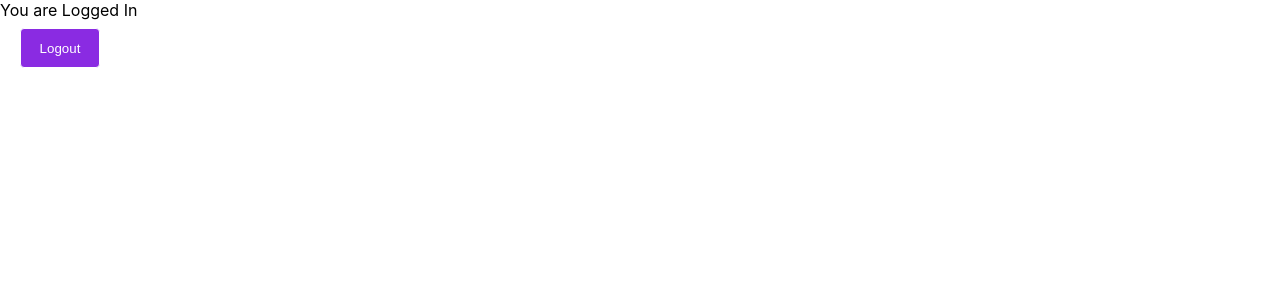
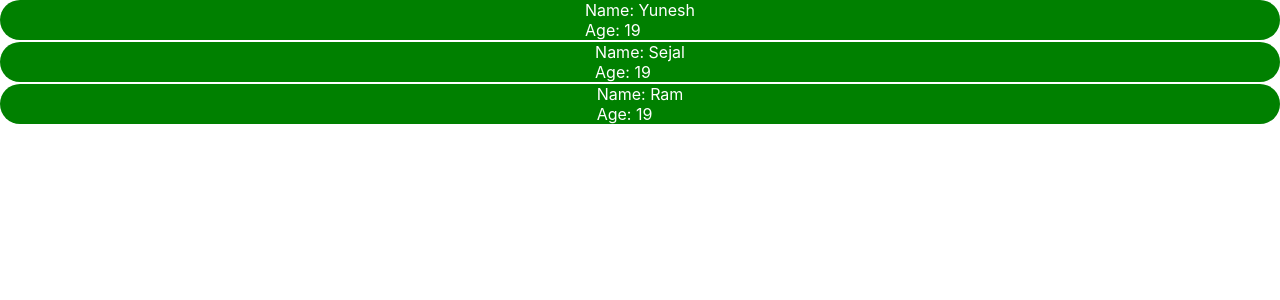
Before and after one commit to YuneshShrestha/React-Js, a React (Create React App) app: page / in a window 1280 px wide. Shown: the top 300 px of the page. Built offline with nearby package versions, Linux system fonts and the light colour scheme.

Commit message:
working with maps

```diff
--- a/src/App.js
+++ b/src/App.js
@@ -1,39 +1,25 @@
-import './App.css';
-import React,{useState} from 'react';
-import Navbar from './Navbar';
-
-// import Person from './Person';
-import Card  from './Card';
-import Message from './Message';
-import LoginButton from './LoginButton';
-// import GrandTotal from './GrandTotal';
-// jsx
-function App() {
-   let [loggedIn,setloggedIn]=useState(true);
-   const auth= ()=>{
-      return setloggedIn(!loggedIn);
-   };
-   return (
-      <div>
-      <Message auth_state={loggedIn}/>
-      <LoginButton clickHandler={auth} auth_state={loggedIn}/>
-      </div>
-   );
-
-
-
-//   return (
-//    <div>
-//     <Navbar />
-//     {/* <Person person={person}/> */}
-//     <div className='container'>
-//        <div>
-//           <Card product="T-shirt" description="Description..." price="600"/>
-//           <Card product="Pant" description="Description..." price="1000"/>
-//        </div>
-//     </div>
-//    </div>
-//   );
-}
-
+import React from "react";
+import Friend from "./Friend";
+// import Form from "./Form";
+const App=()=>{
+    let friends=[
+        {name:"Yunesh", age:19},
+        {name:"Sejal", age:19},
+        {name:"Ram", age:19},
+    ];
+    // let friends=[
+    //    'Yunesh',
+    //    'Ram',
+    //    'Gita'
+    // ];
+    return (
+        <div>
+            {
+                friends.map((friend)=>{
+                    return <Friend name={friend.name} age={friend.age}/>
+                })
+            }
+        </div>
+    );
+};
 export default App;
--- /dev/null
+++ b/src/Form.js
@@ -0,0 +1,45 @@
+import React,{useState} from "react";
+function Form()
+{
+    let [username, setUserName]=useState("");
+    let [subject, setSubject]=useState("");
+    let [student, setStudent]=useState({});
+    let [students, setStudents]=useState([]);
+
+    const inpputHandler = (e)=>{
+        return setUserName(e.target.value);
+    };
+    const subjectHandler = (e)=>{
+        return setSubject(e.target.value);
+    };
+    const submitHandler= (e)=>{
+        // prevents from refreshing page
+        e.preventDefault();
+        setStudent({
+            username,
+            subject
+        });
+        setStudents(students.push(student));
+        console.log(students);
+    };
+
+    return (
+        <div>
+            <form onSubmit={submitHandler}>
+            <label htmlFor="username">Name</label>
+            <input id="username" value={username} name="username" onChange={inpputHandler}/><br/>
+            <label htmlFor="subjects">Subject</label>
+            <select id="subject" name="subject" value={subject} onChange={subjectHandler}>
+                <option>Chem</option>
+                <option>Thermo</option>
+                <option>Mech</option>
+            </select><br/>
+            <button htmlFor="submit" value="submit">Submit</button>
+        </form>
+        {/* <p>{students.map((item)=>{
+            item.name
+        })}</p> */}
+        </div>
+    );
+}
+export default Form;
--- /dev/null
+++ b/src/Friend.js
@@ -0,0 +1,12 @@
+import React from "react";
+const Friend = ({name, age})=>{
+    return (
+        <div style={{ backgroundColor:'green', borderRadius:'20px', display:'grid',placeItems:'center', marginBottom:'2px' }}>
+            <div style={{ color:'white' }}>
+                <p>Name: {name}</p>
+                <p>Age: {age}</p>
+            </div>
+        </div>
+    );
+};
+export default Friend;
```
Also changed, not shown: src/App-old.js (added, +39 -0 lines).
